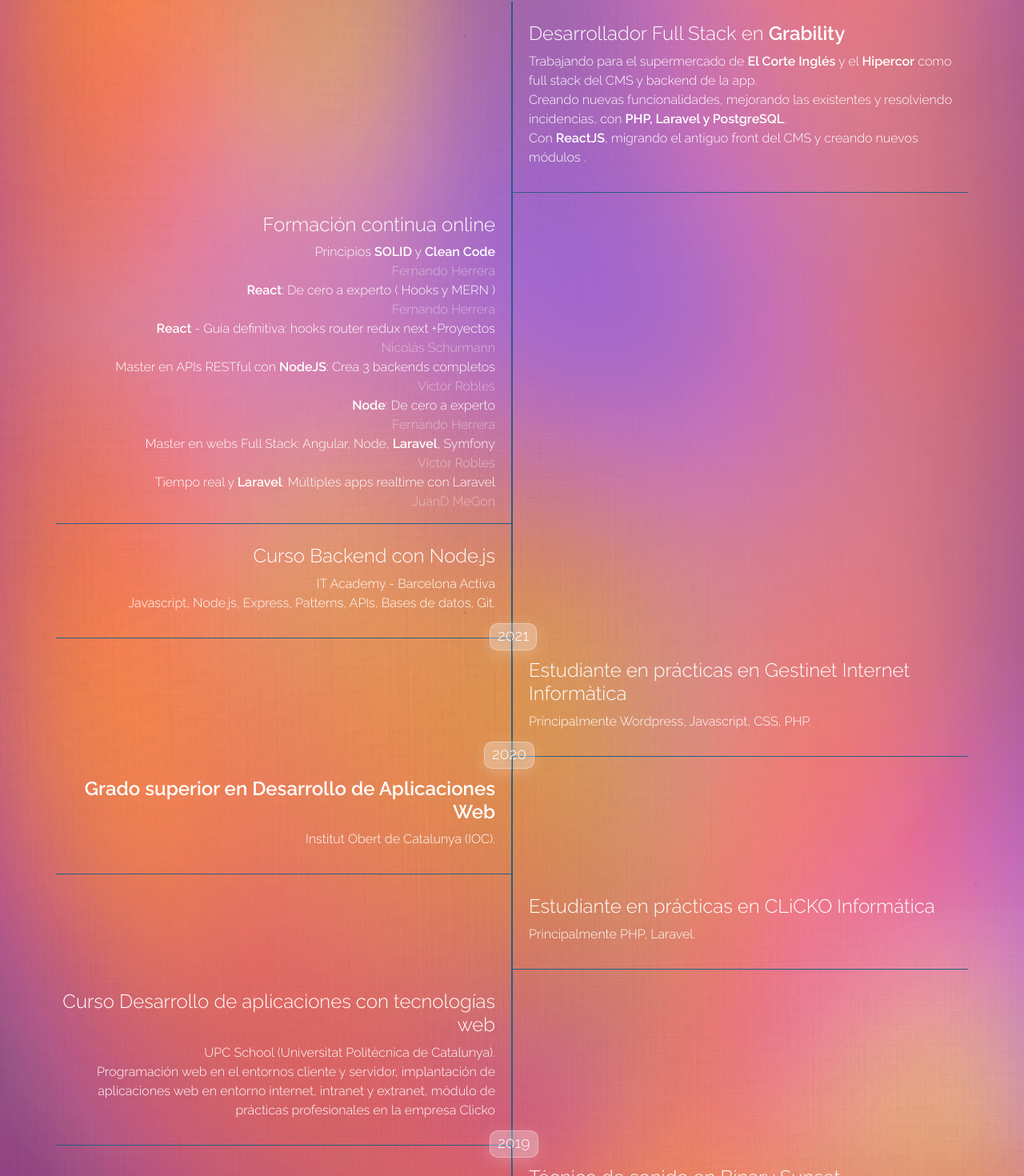
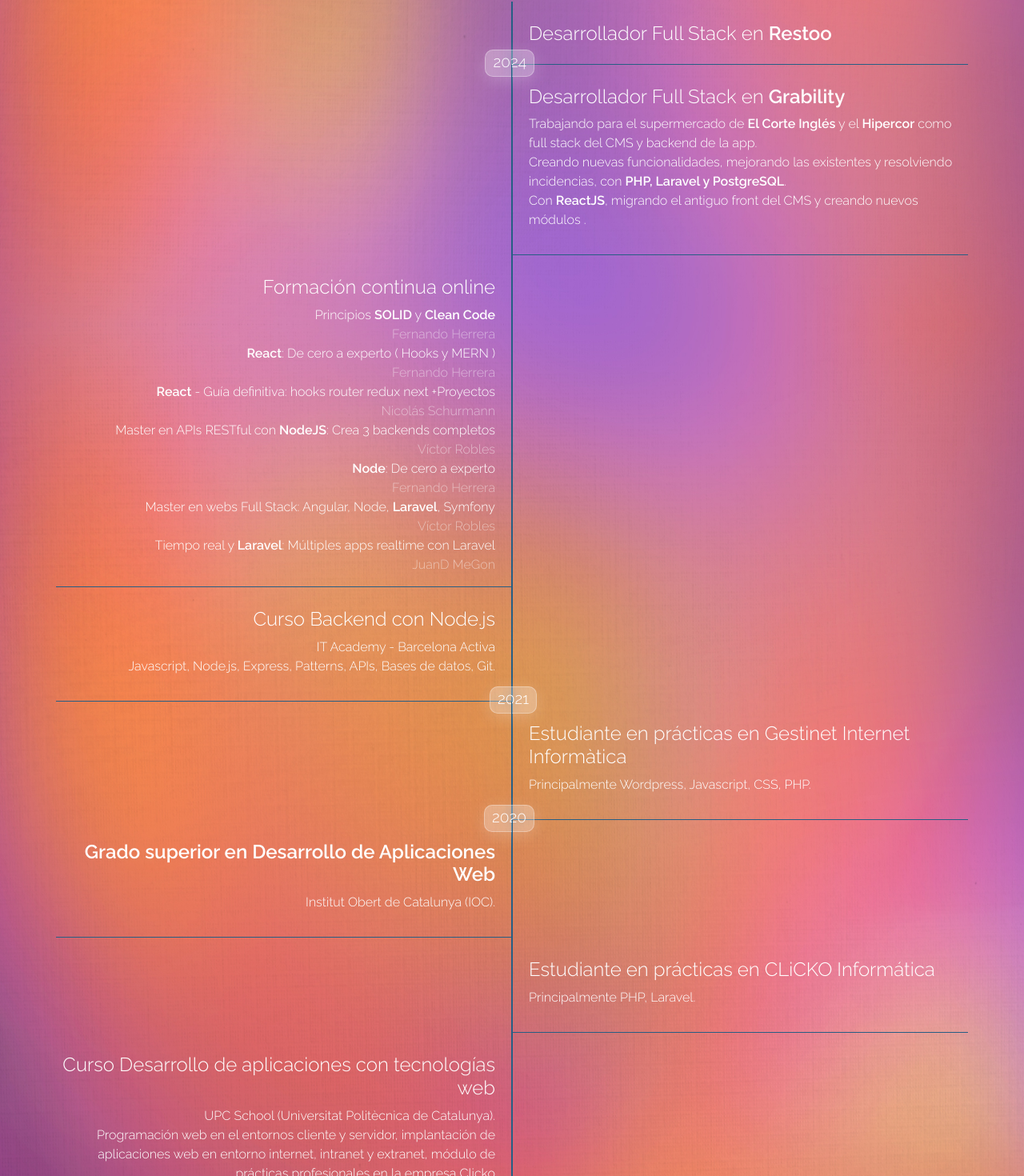
Before and after one commit to maparcepel/portafolio, a React (Create React App) app: page /#/SobreMi in a window 1280 px wide. Shown: the part 772-2242 px from the top of the page at 80% size. Built offline with nearby package versions, Linux system fonts and the light colour scheme.

Commit message:
Update Timeline.js

```diff
--- a/src/components/Timeline.js
+++ b/src/components/Timeline.js
@@ -1,125 +1,202 @@
-import React from 'react'
+import React from "react";
 
 export const Timeline = () => {
   return (
-        <div className='row mt-5 animate__animated animate__fadeIn' id='timeline'>
-            <div className='col-6 text-center pe-0 mb-4'>
-                <h4 className='timeline-title'>Formación</h4>
+    <div className="row mt-5 animate__animated animate__fadeIn" id="timeline">
+      <div className="col-6 text-center pe-0 mb-4">
+        <h4 className="timeline-title">Formación</h4>
         <i className="fas fa-caret-down me-1"></i>
       </div>
-            <div className='col-6 text-center ps-0 mb-4'>
-                <h4 className='timeline-title'>Experiencia</h4>
+      <div className="col-6 text-center ps-0 mb-4">
+        <h4 className="timeline-title">Experiencia</h4>
         <i className="fas fa-caret-down me-1"></i>
       </div>
 
-            <div className='col-6 year-r'>
-
+      <div className="col-6 year-r">
+        <div className="year-right">2024</div>
       </div>
 
-            <div className='col-6 sobre-mi-right'>
-                <h4>Desarrollador Full Stack en <a href="https://es.linkedin.com/company/grability-inc-" target='blank'><strong>Grability</strong></a> </h4>
-                <p>
-                    Trabajando para el supermercado de <strong>El Corte Inglés</strong> y el <strong>Hipercor</strong> como full stack del CMS y backend de la app.<br />
-                    Creando nuevas funcionalidades, mejorando las existentes y resolviendo incidencias, con <strong>PHP, Laravel y PostgreSQL</strong>.<br />
-                    Con <strong>ReactJS</strong>, migrando el antiguo front del CMS y creando nuevos módulos .
-                </p>
-
+      <div className="col-6 sobre-mi-right">
+        <h4>
+          Desarrollador Full Stack en{" "}
+          <a href="https://www.restoo.me/" target="blank">
+            <strong>Restoo</strong>
+          </a>{" "}
+        </h4>
       </div>
 
-            <div className='col-6 sobre-mi-left' style={{ fontSize: '1rem' }}>
-                <h4>Formación continua online</h4>
-                <a href="https://www.udemy.com/course/solid-clean/" target='blank'>Principios <strong>SOLID</strong> y <strong>Clean Code</strong><br /><span className='grey'>Fernando Herrera</span></a><br />
-                <a href="https://www.udemy.com/course/react-cero-experto/" target='blank'><strong>React</strong>: De cero a experto ( Hooks y MERN )<br /><span className='grey'>Fernando Herrera</span></a><br />
-                <a href="https://www.udemy.com/course/react-guia-definitiva-hooks-router-redux-next-proyectos/" target='blank'><strong>React</strong> - Guía definitiva: hooks router redux next +Proyectos<br /><span className='grey'>Nicolás Schurmann</span></a><br />
-                <a href="https://www.udemy.com/course/master-en-apis-restful-con-nodejs-crea-3-backends-completos/" target='blank'>Master en APIs RESTful con <strong>NodeJS</strong>: Crea 3 backends completos<br /><span className='grey'>Víctor Robles</span></a><br />
-                <a href="https://www.udemy.com/course/node-de-cero-a-experto/" target='blank'><strong>Node</strong>: De cero a experto<br /><span className='grey'>Fernando Herrera</span></a><br />
-                <a href="https://www.udemy.com/course/master-en-desarrollo-web-full-stack-angular-node-laravel-symfony/" target='blank'>Master en webs Full Stack: Angular, Node, <strong>Laravel</strong>, Symfony<br /><span className='grey'>Víctor Robles</span></a><br />
-                <a href="https://www.udemy.com/course/realtime-y-laravel-crea-multiples-aplicaciones-tiempo-real-con-laravel/" target='blank'>Tiempo real y <strong>Laravel</strong>: Múltiples apps realtime con Laravel<br /><span className='grey'>JuanD MeGon</span></a>
-            </div>
+      <div className="col-6 year-r"></div>
 
-            <div className='col-6 year-l'>
-
-
-            </div>
-
-            <div className='col-6 sobre-mi-left'>
-                <h4>Curso Backend con Node.js</h4>
+      <div className="col-6 sobre-mi-right">
+        <h4>
+          Desarrollador Full Stack en{" "}
+          <a
+            href="https://es.linkedin.com/company/grability-inc-"
+            target="blank"
+          >
+            <strong>Grability</strong>
+          </a>{" "}
+        </h4>
         <p>
-                    <a href="https://www.barcelonactiva.cat/itacademy" target='blank'>IT Academy - Barcelona Activa </a> <br />Javascript, Node.js, Express, Patterns, APIs, Bases de datos, Git.
+          Trabajando para el supermercado de <strong>El Corte Inglés</strong> y
+          el <strong>Hipercor</strong> como full stack del CMS y backend de la
+          app.
+          <br />
+          Creando nuevas funcionalidades, mejorando las existentes y resolviendo
+          incidencias, con <strong>PHP, Laravel y PostgreSQL</strong>.<br />
+          Con <strong>ReactJS</strong>, migrando el antiguo front del CMS y
+          creando nuevos módulos .
         </p>
       </div>
 
-            <div className='col-6 year-l'>
-                <div className='year-left'>
-                    2021
+      <div className="col-6 sobre-mi-left" style={{ fontSize: "1rem" }}>
+        <h4>Formación continua online</h4>
+        <a href="https://www.udemy.com/course/solid-clean/" target="blank">
+          Principios <strong>SOLID</strong> y <strong>Clean Code</strong>
+          <br />
+          <span className="grey">Fernando Herrera</span>
+        </a>
+        <br />
+        <a
+          href="https://www.udemy.com/course/react-cero-experto/"
+          target="blank"
+        >
+          <strong>React</strong>: De cero a experto ( Hooks y MERN )<br />
+          <span className="grey">Fernando Herrera</span>
+        </a>
+        <br />
+        <a
+          href="https://www.udemy.com/course/react-guia-definitiva-hooks-router-redux-next-proyectos/"
+          target="blank"
+        >
+          <strong>React</strong> - Guía definitiva: hooks router redux next
+          +Proyectos
+          <br />
+          <span className="grey">Nicolás Schurmann</span>
+        </a>
+        <br />
+        <a
+          href="https://www.udemy.com/course/master-en-apis-restful-con-nodejs-crea-3-backends-completos/"
+          target="blank"
+        >
+          Master en APIs RESTful con <strong>NodeJS</strong>: Crea 3 backends
+          completos
+          <br />
+          <span className="grey">Víctor Robles</span>
+        </a>
+        <br />
+        <a
+          href="https://www.udemy.com/course/node-de-cero-a-experto/"
+          target="blank"
+        >
+          <strong>Node</strong>: De cero a experto
+          <br />
+          <span className="grey">Fernando Herrera</span>
+        </a>
+        <br />
+        <a
+          href="https://www.udemy.com/course/master-en-desarrollo-web-full-stack-angular-node-laravel-symfony/"
+          target="blank"
+        >
+          Master en webs Full Stack: Angular, Node, <strong>Laravel</strong>,
+          Symfony
+          <br />
+          <span className="grey">Víctor Robles</span>
+        </a>
+        <br />
+        <a
+          href="https://www.udemy.com/course/realtime-y-laravel-crea-multiples-aplicaciones-tiempo-real-con-laravel/"
+          target="blank"
+        >
+          Tiempo real y <strong>Laravel</strong>: Múltiples apps realtime con
+          Laravel
+          <br />
+          <span className="grey">JuanD MeGon</span>
+        </a>
       </div>
 
-            </div>
+      <div className="col-6 year-l"></div>
 
-            <div className='col-6 year-r'>
-                <div className='year-right'>
-                    2020
-                </div>
-            </div>
-
-            <div className='col-6 sobre-mi-right'>
-                <h4>Estudiante en prácticas en <a href="https://www.gestinet.com/" target='blank'>Gestinet Internet Informàtica</a> </h4>
+      <div className="col-6 sobre-mi-left">
+        <h4>Curso Backend con Node.js</h4>
         <p>
-                    Principalmente Wordpress, Javascript, CSS, PHP.
-                </p>
-
-            </div>
-
-            <div className='col-6 sobre-mi-left'>
-                <h4><strong>Grado superior en Desarrollo de Aplicaciones Web</strong></h4>
-                <p>
-                    <a href="https://ioc.xtec.cat/educacio/cfgs-daw" target='blank'>Institut Obert de Catalunya (IOC)</a>.
+          <a href="https://www.barcelonactiva.cat/itacademy" target="blank">
+            IT Academy - Barcelona Activa{" "}
+          </a>{" "}
+          <br />
+          Javascript, Node.js, Express, Patterns, APIs, Bases de datos, Git.
         </p>
       </div>
 
-            <div className='col-6 year-l'>
-
-
+      <div className="col-6 year-l">
+        <div className="year-left">2021</div>
       </div>
 
-            <div className='col-6 year-r'>
-
+      <div className="col-6 year-r">
+        <div className="year-right">2020</div>
       </div>
 
-            <div className='col-6 sobre-mi-right'>
-                <h4>Estudiante en prácticas en <a href="https://clicko.es/" target='blank'>CLiCKO Informática</a> </h4>
-                <p>
-                    Principalmente PHP, Laravel.
-                </p>
-
+      <div className="col-6 sobre-mi-right">
+        <h4>
+          Estudiante en prácticas en{" "}
+          <a href="https://www.gestinet.com/" target="blank">
+            Gestinet Internet Informàtica
+          </a>{" "}
+        </h4>
+        <p>Principalmente Wordpress, Javascript, CSS, PHP.</p>
       </div>
 
-            <div className='col-6 sobre-mi-left'>
-                <h4>Curso Desarrollo de aplicaciones con tecnologías web</h4>
+      <div className="col-6 sobre-mi-left">
+        <h4>
+          <strong>Grado superior en Desarrollo de Aplicaciones Web</strong>
+        </h4>
         <p>
-                    <a href="https://www.talent.upc.edu/" target='blank'>UPC School (Universitat Politècnica de Catalunya)</a>. <br />Programación web en el entornos cliente y servidor, implantación de aplicaciones web en entorno internet, intranet y extranet, módulo de prácticas profesionales en la empresa Clicko
+          <a href="https://ioc.xtec.cat/educacio/cfgs-daw" target="blank">
+            Institut Obert de Catalunya (IOC)
+          </a>
+          .
         </p>
       </div>
 
-            <div className='col-6 year-l'>
-                <div className='year-left'>
-                    2019
+      <div className="col-6 year-l"></div>
+
+      <div className="col-6 year-r"></div>
+
+      <div className="col-6 sobre-mi-right">
+        <h4>
+          Estudiante en prácticas en{" "}
+          <a href="https://clicko.es/" target="blank">
+            CLiCKO Informática
+          </a>{" "}
+        </h4>
+        <p>Principalmente PHP, Laravel.</p>
       </div>
 
+      <div className="col-6 sobre-mi-left">
+        <h4>Curso Desarrollo de aplicaciones con tecnologías web</h4>
+        <p>
+          <a href="https://www.talent.upc.edu/" target="blank">
+            UPC School (Universitat Politècnica de Catalunya)
+          </a>
+          . <br />
+          Programación web en el entornos cliente y servidor, implantación de
+          aplicaciones web en entorno internet, intranet y extranet, módulo de
+          prácticas profesionales en la empresa Clicko
+        </p>
       </div>
 
-            <div className='col-6 year-r'>
-                <div className='year-right'>
-                    2011
-                </div>
+      <div className="col-6 year-l">
+        <div className="year-left">2019</div>
       </div>
 
-            <div className='col-6 sobre-mi-right'>
+      <div className="col-6 year-r">
+        <div className="year-right">2011</div>
+      </div>
+
+      <div className="col-6 sobre-mi-right">
         <h4>Técnico de sonido en Binary Sunset </h4>
         <p>Estudio de grabación</p>
       </div>
-
-
     </div>
-    )
-}
+  );
+};
```
Lines whose indentation alone changed are shown as unchanged.
